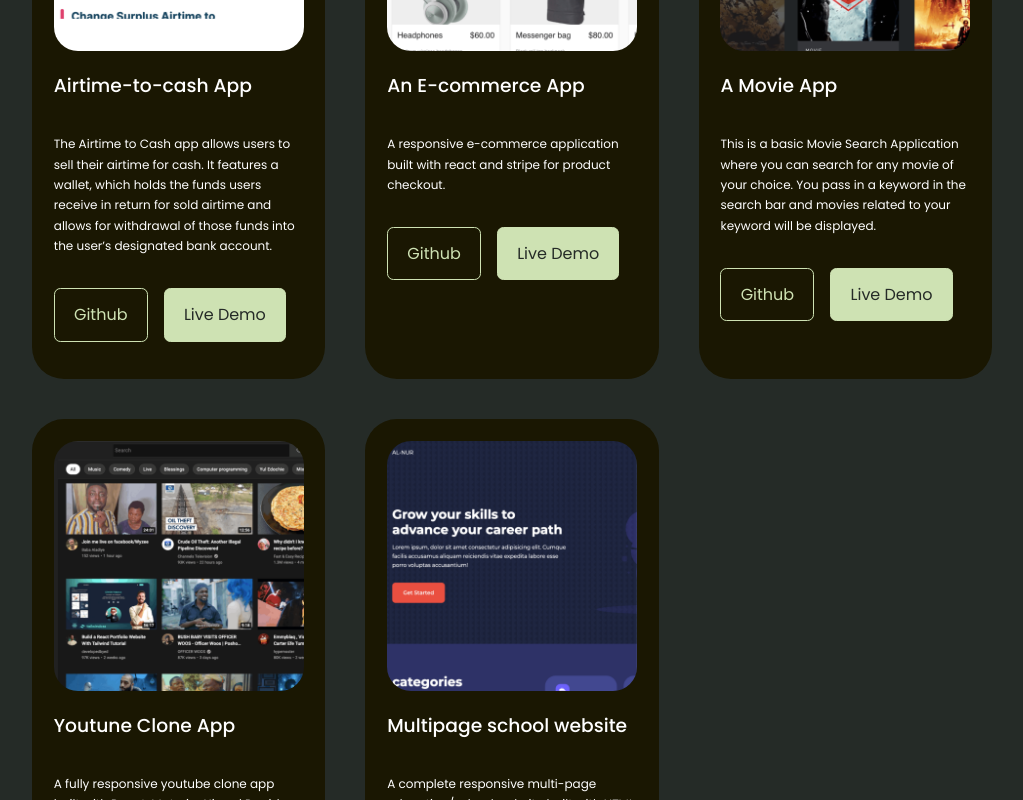
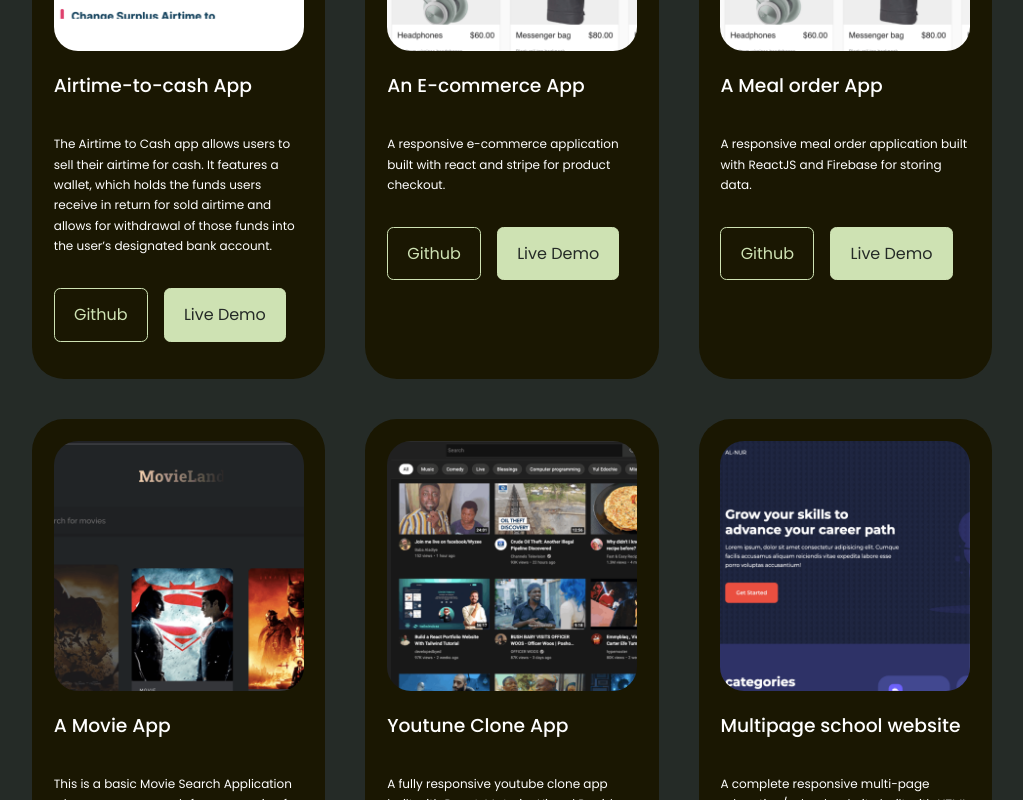
Before and after one commit to nurez305/my-portfolio-website, a React (Create React App) app: page / in a window 1280 px wide. Shown: the part 2900-3700 px from the top of the page, without its empty margins (128-1151 px from the left). Built offline with nearby package versions, Linux system fonts and the light colour scheme.

Commit message:
added a project

```diff
--- a/src/components/Portfolio/Portfolio.jsx
+++ b/src/components/Portfolio/Portfolio.jsx
@@ -24,8 +24,17 @@ const data = [
     github: 'https://github.com/nurez305/project_e_commerce-main',
     demo : 'http://nurez-store.netlify.app'
   },
+
   {
     id: 3,
+    image: IMG2,
+    title: 'A Meal order App',
+    desc: "A responsive meal order application built with ReactJS and Firebase for storing data.",
+    github: 'https://github.com/nurez305/Meal-order-app',
+    demo : 'https://fastordermeal.netlify.app/'
+  },
+  {
+    id: 4,
     image: IMG3,
     title: 'A Movie App',
     desc: "This is a basic Movie Search Application where you can search for any movie of your choice. You pass in a keyword in the search bar and movies related to your keyword will be displayed.",
@@ -34,7 +43,7 @@ const data = [
 
   },
   {
-    id: 4,
+    id: 5,
     image: IMG4,
     title: 'Youtune Clone App',
     desc: "A fully responsive youtube clone app built with React, Materia-Ui and Rapid-Api.",
@@ -43,7 +52,7 @@ const data = [
 
   },
   {
-    id: 5,
+    id: 6,
     image: IMG5,
     title: 'Multipage school website',
     desc: "A complete responsive multi-page education/school website built with HTML, CSS, and javascript.",
```
